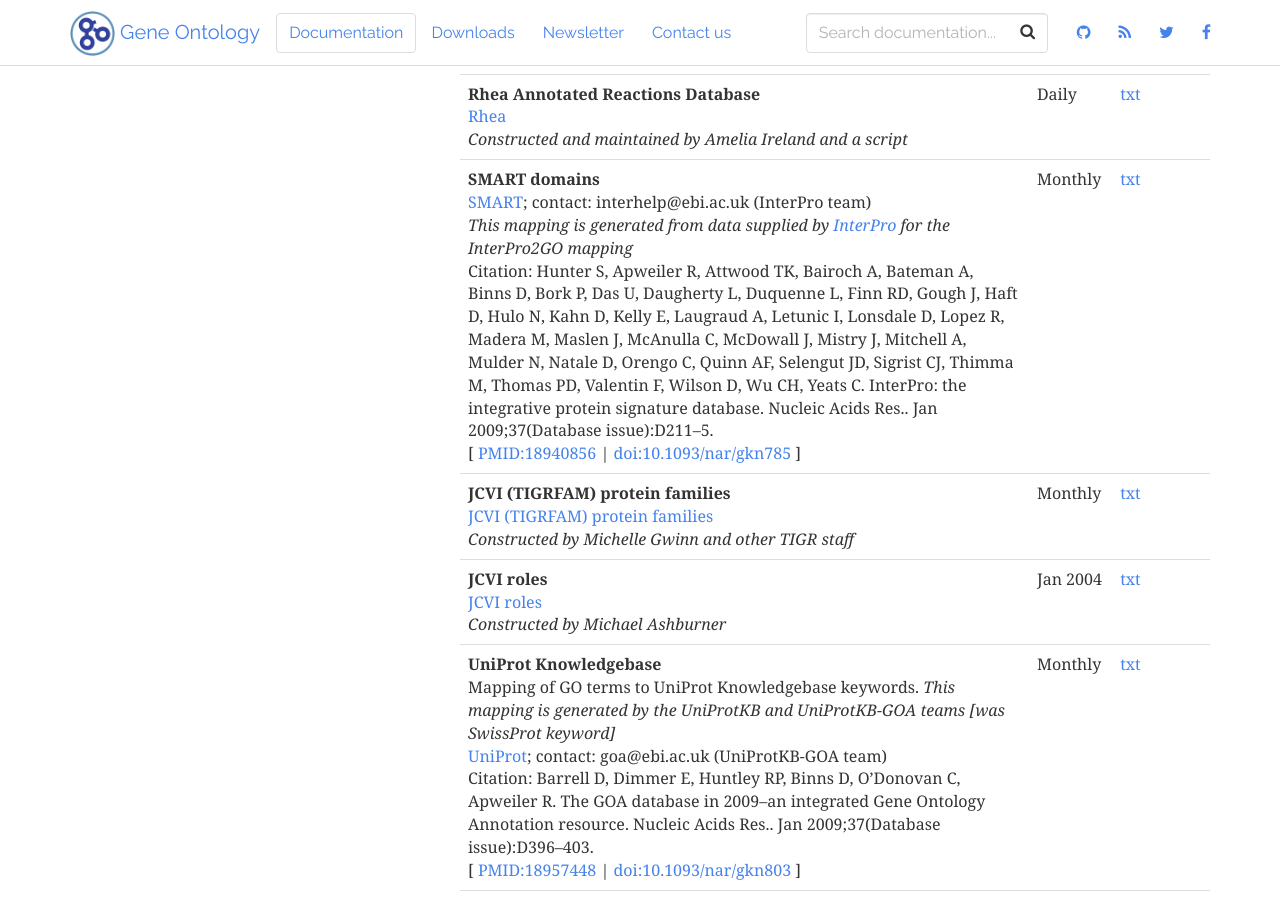
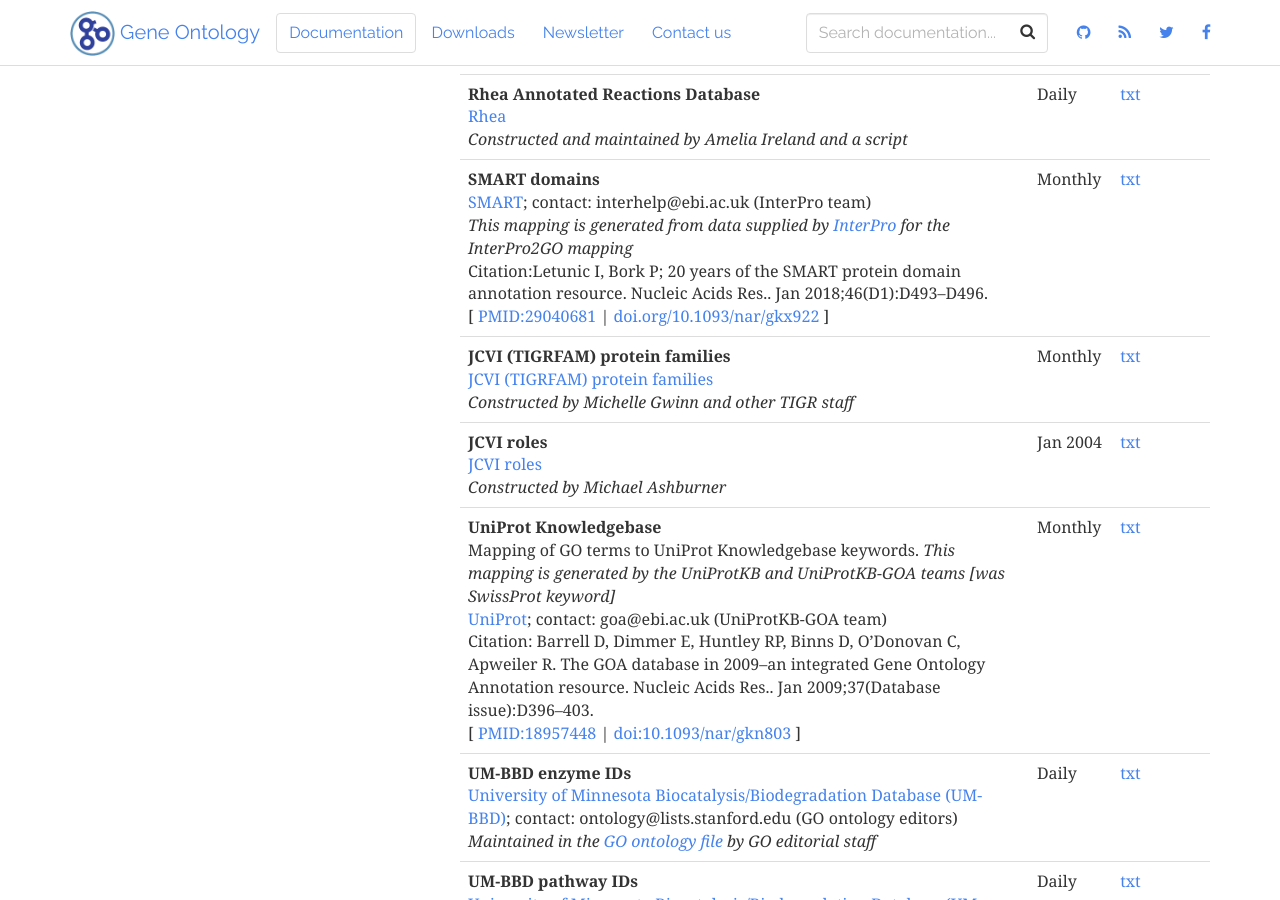
Before and after one commit to geneontology/geneontology.github.io, a Jekyll site: the page built from docs/_docs/download-mappings.md, in a window 1280 px wide and 900 px high, scrolled down 4432 px. Built offline with Jekyll 4.4.1, drawn with Linux system fonts in a browser that asks for light colours; nearby versions of some CDN libraries; some of the changed lines change nothing that is shown.

Commit message:
Update download-mappings.md

```diff
--- a/docs/_docs/download-mappings.md
+++ b/docs/_docs/download-mappings.md
@@ -46,9 +46,9 @@
 |**InterPro protein families, domains and functional sites**<br>[InterPro](http://www.ebi.ac.uk/interpro/);contact: interhelp@ebi.ac.uk (InterPro team)<br>Citation: Hunter S, Apweiler R, Attwood TK, Bairoch A, Bateman A, Binns D, Bork P, Das U, Daugherty L, Duquenne L, Finn RD, Gough J, Haft D, Hulo N, Kahn D, Kelly E, Laugraud A, Letunic I, Lonsdale D, Lopez R, Madera M, Maslen J, McAnulla C, McDowall J, Mistry J, Mitchell A, Mulder N, Natale D, Orengo C, Quinn AF, Selengut JD, Sigrist CJ, Thimma M, Thomas PD, Valentin F, Wilson D, Wu CH, Yeats C. InterPro: the integrative protein signature database. Nucleic Acids Res.. Jan 2009;37(Database issue):D211–5. <br>[ [PMID:18940856](http://www.ncbi.nlm.nih.gov/pubmed/18940856) \| [doi:10.1093/nar/gkn785](http://dx.doi.org/10.1093/nar/gkn785) ]|Monthly |	[txt](http://geneontology.org/external2go/interpro2go)|
 |**KEGG pathways and reactions**<br> [Kyoto Encyclopaedia of Genes and Genomes](http://www.genome.jp/kegg/)<br> *Constructed and maintained by Amelia Ireland and a script*|Daily |	[txt](http://geneontology.org/external2go/kegg2go)|
 |**MetaCyc pathways and reactions**<br>  [MetaCyc](http://metacyc.org/); contact: go-ontology@lists.stanford.edu (GO ontology editors) <br> *Constructed and maintained in the GO ontology file by GO editorial staff*|Daily 	|[txt](http://geneontology.org/external2go/metacyc2go)|
-|**MIPS FunCat**<br>[MIPS Functional Catalogue (FunCat)](http://mips.helmholtz-muenchen.de/projects/funcat)<br> *Constructed by Michael Ashburner and Midori Harris*|Jan 2006 |	[txt](http://geneontology.org/external2go/mips2go)|
+|**MIPS FunCat**<br>[MIPS Functional Catalogue (FunCat)](http://mips.gsf.de/funcatDB/)<br> *Constructed by Michael Ashburner and Midori Harris*|Jan 2006 |	[txt](http://geneontology.org/external2go/mips2go)|
 |**MultiFun cell function assignment schema classifications**<br> [MultiFun](http://genprotec.mbl.edu/files/MultiFun.html)<br>  *Constructed by Michael Ashburner, Jane Lomax and Margrethe Hauge Serres*|Dec 2005 |	[txt](http://geneontology.org/external2go/multifun2go)|
-|**Pfam domains**<br> [Pfam](http://pfam.sanger.ac.uk/); contact: interhelp@ebi.ac.uk (InterPro team)<br> *This mapping is generated from data supplied by [InterPro](http://www.ebi.ac.uk/interpro/) for the InterPro2GO mapping* <br> Citation: Hunter S, Apweiler R, Attwood TK, Bairoch A, Bateman A, Binns D, Bork P, Das U, Daugherty L, Duquenne L, Finn RD, Gough J, Haft D, Hulo N, Kahn D, Kelly E, Laugraud A, Letunic I, Lonsdale D, Lopez R, Madera M, Maslen J, McAnulla C, McDowall J, Mistry J, Mitchell A, Mulder N, Natale D, Orengo C, Quinn AF, Selengut JD, Sigrist CJ, Thimma M, Thomas PD, Valentin F, Wilson D, Wu CH, Yeats C. InterPro: the integrative protein signature database. Nucleic Acids Res.. Jan 2009;37(Database issue):D211–5. <br>[ [PMID:18940856](http://www.ncbi.nlm.nih.gov/pubmed/18940856) \| [doi:10.1093/nar/gkn785](http://dx.doi.org/10.1093/nar/gkn785) ]|Monthly 	|[txt](http://geneontology.org/external2go/pfam2go)|
+|**Pfam domains**<br> [Pfam](http://pfam.xfam.org/); contact: interhelp@ebi.ac.uk (InterPro team)<br> *This mapping is generated from data supplied by [InterPro](http://www.ebi.ac.uk/interpro/) for the InterPro2GO mapping* <br> Citation: Hunter S, Apweiler R, Attwood TK, Bairoch A, Bateman A, Binns D, Bork P, Das U, Daugherty L, Duquenne L, Finn RD, Gough J, Haft D, Hulo N, Kahn D, Kelly E, Laugraud A, Letunic I, Lonsdale D, Lopez R, Madera M, Maslen J, McAnulla C, McDowall J, Mistry J, Mitchell A, Mulder N, Natale D, Orengo C, Quinn AF, Selengut JD, Sigrist CJ, Thimma M, Thomas PD, Valentin F, Wilson D, Wu CH, Yeats C. InterPro: the integrative protein signature database. Nucleic Acids Res.. Jan 2009;37(Database issue):D211–5. <br>[ [PMID:18940856](http://www.ncbi.nlm.nih.gov/pubmed/18940856) \| [doi:10.1093/nar/gkn785](http://dx.doi.org/10.1093/nar/gkn785) ]|Monthly 	|[txt](http://geneontology.org/external2go/pfam2go)|
 |**PIRSF protein superfamilies**<br> [PIRSF](http://pir.georgetown.edu/pirwww/dbinfo/pirsf.shtml); contact: interhelp@ebi.ac.uk (InterPro team) <br> *This mapping is generated from data supplied by [InterPro](http://www.ebi.ac.uk/interpro/) for the InterPro2GO mapping* <br> Citation: Hunter S, Apweiler R, Attwood TK, Bairoch A, Bateman A, Binns D, Bork P, Das U, Daugherty L, Duquenne L, Finn RD, Gough J, Haft D, Hulo N, Kahn D, Kelly E, Laugraud A, Letunic I, Lonsdale D, Lopez R, Madera M, Maslen J, McAnulla C, McDowall J, Mistry J, Mitchell A, Mulder N, Natale D, Orengo C, Quinn AF, Selengut JD, Sigrist CJ, Thimma M, Thomas PD, Valentin F, Wilson D, Wu CH, Yeats C. InterPro: the integrative protein signature database. Nucleic Acids Res.. Jan 2009;37(Database issue):D211–5. <br>[ [PMID:18940856](http://www.ncbi.nlm.nih.gov/pubmed/18940856) \| [doi:10.1093/nar/gkn785](http://dx.doi.org/10.1093/nar/gkn785) ]|	Monthly |	[txt](http://geneontology.org/external2go/pirsf2go)|
 |**PRINTS domains**<br> [PRINTS](http://www.bioinf.manchester.ac.uk/dbbrowser/PRINTS/); contact: interhelp@ebi.ac.uk (InterPro team) <br> *This mapping is generated from data supplied by [InterPro](http://www.ebi.ac.uk/interpro/) for the InterPro2GO mapping* <br> Citation: Hunter S, Apweiler R, Attwood TK, Bairoch A, Bateman A, Binns D, Bork P, Das U, Daugherty L, Duquenne L, Finn RD, Gough J, Haft D, Hulo N, Kahn D, Kelly E, Laugraud A, Letunic I, Lonsdale D, Lopez R, Madera M, Maslen J, McAnulla C, McDowall J, Mistry J, Mitchell A, Mulder N, Natale D, Orengo C, Quinn AF, Selengut JD, Sigrist CJ, Thimma M, Thomas PD, Valentin F, Wilson D, Wu CH, Yeats C. InterPro: the integrative protein signature database. Nucleic Acids Res.. Jan 2009;37(Database issue):D211–5. <br>[ [PMID:18940856](http://www.ncbi.nlm.nih.gov/pubmed/18940856) \| [doi:10.1093/nar/gkn785](http://dx.doi.org/10.1093/nar/gkn785) ]|	Monthly |	[txt](http://geneontology.org/external2go/prints2go)|
 |**ProDom domains** <br> [ProDom](http://prodom.prabi.fr/prodom/current/html/home.php); contact: interhelp@ebi.ac.uk (InterPro team)<br> *This mapping is generated from data supplied by [InterPro](http://www.ebi.ac.uk/interpro/) for the InterPro2GO mapping* <br> Citation: Hunter S, Apweiler R, Attwood TK, Bairoch A, Bateman A, Binns D, Bork P, Das U, Daugherty L, Duquenne L, Finn RD, Gough J, Haft D, Hulo N, Kahn D, Kelly E, Laugraud A, Letunic I, Lonsdale D, Lopez R, Madera M, Maslen J, McAnulla C, McDowall J, Mistry J, Mitchell A, Mulder N, Natale D, Orengo C, Quinn AF, Selengut JD, Sigrist CJ, Thimma M, Thomas PD, Valentin F, Wilson D, Wu CH, Yeats C. InterPro: the integrative protein signature database. Nucleic Acids Res.. Jan 2009;37(Database issue):D211–5. <br>[ [PMID:18940856](http://www.ncbi.nlm.nih.gov/pubmed/18940856) \| [doi:10.1093/nar/gkn785](http://dx.doi.org/10.1093/nar/gkn785) ]|Monthly |	[txt](http://geneontology.org/external2go/prodom2go)|
@@ -56,7 +56,7 @@
 |**Reactome events and catalyst activities**<br> [Reactome](http://www.reactome.org/)<br> *Constructed by Reactome curators and maintained in the [GO ontology file](http://geneontology.org/GO.downloads.ontology.shtml) by GO editorial staff*|Daily |	[txt](http://geneontology.org/external2go/reactome2go)|
 |**Rfam RNA families**<br> [Rfam](http://rfam.xfam.org/)<br> *Constructed and maintained by Sam Griffiths-Jones and Jennifer Daub*|May 2006 	|[txt](http://geneontology.org/external2go/rfam2go)|
 |**Rhea Annotated Reactions Database**<br> [Rhea](http://www.ebi.ac.uk/rhea/)<br> *Constructed and maintained by Amelia Ireland and a script*|Daily |	[txt](http://geneontology.org/external2go/rhea2go)|
-|**SMART domains**<br> [SMART](http://smart.embl-heidelberg.de/); contact: interhelp@ebi.ac.uk (InterPro team)<br> *This mapping is generated from data supplied by [InterPro](http://www.ebi.ac.uk/interpro/) for the InterPro2GO mapping*<br>Citation: Hunter S, Apweiler R, Attwood TK, Bairoch A, Bateman A, Binns D, Bork P, Das U, Daugherty L, Duquenne L, Finn RD, Gough J, Haft D, Hulo N, Kahn D, Kelly E, Laugraud A, Letunic I, Lonsdale D, Lopez R, Madera M, Maslen J, McAnulla C, McDowall J, Mistry J, Mitchell A, Mulder N, Natale D, Orengo C, Quinn AF, Selengut JD, Sigrist CJ, Thimma M, Thomas PD, Valentin F, Wilson D, Wu CH, Yeats C. InterPro: the integrative protein signature database. Nucleic Acids Res.. Jan 2009;37(Database issue):D211–5. <br>[ [PMID:18940856](http://www.ncbi.nlm.nih.gov/pubmed/18940856) \| [doi:10.1093/nar/gkn785](http://dx.doi.org/10.1093/nar/gkn785) ]|Monthly |	[txt](http://geneontology.org/external2go/smart2go)|
+|**SMART domains**<br> [SMART](http://smart.embl-heidelberg.de/); contact: interhelp@ebi.ac.uk (InterPro team)<br> *This mapping is generated from data supplied by [InterPro](http://www.ebi.ac.uk/interpro/) for the InterPro2GO mapping*<br>Citation:Letunic I, Bork P; 20 years of the SMART protein domain annotation resource. Nucleic Acids Res.. Jan 2018;46(D1):D493–D496. <br> [ [PMID:29040681](http://www.ncbi.nlm.nih.gov/pubmed/29040681) \| [doi.org/10.1093/nar/gkx922]( https://doi.org/10.1093/nar/gkx922) ]|Monthly |	[txt](http://geneontology.org/external2go/smart2go)|
 |**JCVI (TIGRFAM) protein families**<br>[JCVI (TIGRFAM) protein families](http://www.jcvi.org/cms/research/projects/tigrfams/overview/)<br>*Constructed by Michelle Gwinn and other TIGR staff*|Monthly |	[txt](http://geneontology.org/external2go/tigrfams2go)|
 |**JCVI roles**<br>[JCVI roles](http://cmr.jcvi.org/cgi-bin/CMR/RoleIds.cgi)<br>  *Constructed by Michael Ashburner*|Jan 2004 	|[txt](http://geneontology.org/external2go/tigr2go)|
 |**UniProt Knowledgebase**<br> Mapping of GO terms to UniProt Knowledgebase keywords. *This mapping is generated by the UniProtKB and UniProtKB-GOA teams [was SwissProt keyword]*<br>  [UniProt](http://www.uniprot.org/); contact: goa@ebi.ac.uk (UniProtKB-GOA team) <br> Citation: Barrell D, Dimmer E, Huntley RP, Binns D, O'Donovan C, Apweiler R. The GOA database in 2009--an integrated Gene Ontology Annotation resource. Nucleic Acids Res.. Jan 2009;37(Database issue):D396–403. <br>[ [PMID:18957448](http://www.ncbi.nlm.nih.gov/pubmed/18957448) \| [doi:10.1093/nar/gkn803](http://dx.doi.org/10.1093/nar/gkn803) ]|Monthly |	[txt](http://geneontology.org/external2go/uniprotkb_kw2go)|
```
